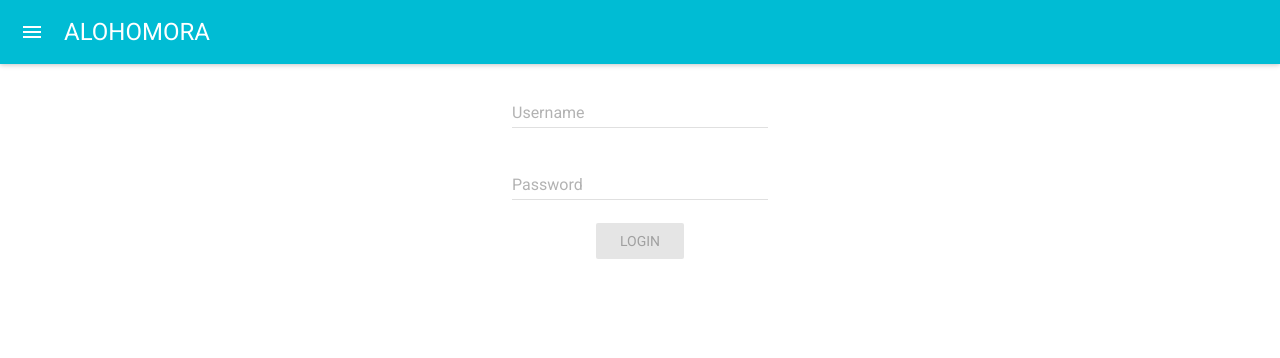
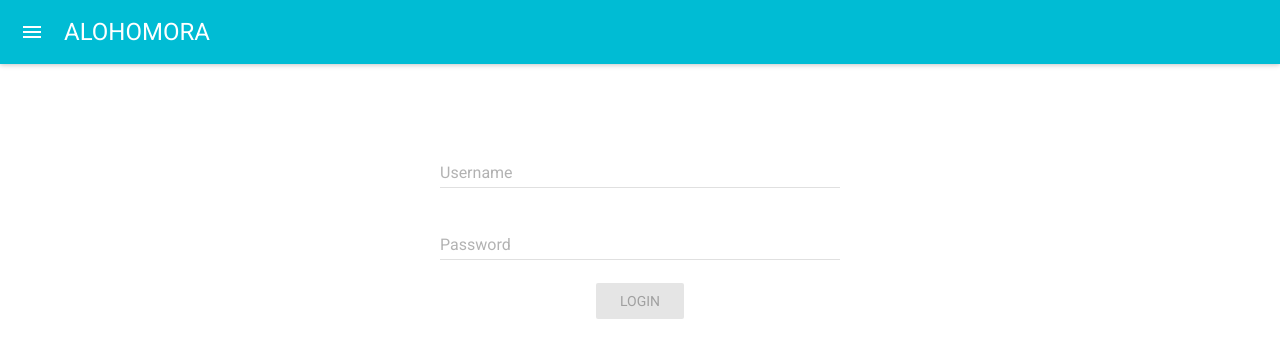
Before and after one commit to TheBigBangTeam/Alohomora-3FA, a React (Create React App) app in the folder client/: page / in a window 1280 px wide. Shown: the top 358 px of the page. Built offline with nearby package versions, Linux system fonts and the light colour scheme.

Commit message:
Add simple routing plus 404 page

```diff
--- a/client/src/components/App.js
+++ b/client/src/components/App.js
@@ -1,12 +1,17 @@
 import React from 'react'
+import {Switch, Route} from 'react-router-dom'
 
-import Login from './Login'
 import Header from './Header'
+import LoginForm from './LoginForm'
+import NotFound from './NotFound'
 
 const App = () => (
   <div>
     <Header />
-    <Login />
+    <Switch>
+      <Route exact path='/' component={LoginForm} />
+      <Route component={NotFound} />
+    </Switch>
   </div>
 )
 
--- a/client/src/components/Login.js
+++ /dev/null
@@ -1,11 +0,0 @@
-import React from 'react'
-
-import LoginForm from './LoginForm'
-
-const Login = () => (
-  <div>
-    <LoginForm />
-  </div>
-)
-
-export default Login
--- a/client/src/components/LoginForm.js
+++ b/client/src/components/LoginForm.js
@@ -43,6 +43,7 @@ class LoginForm extends Component {
         <div style={styles.general}>
           <form>
             <TextField
+              style={styles.textField}
               floatingLabelText='Username'
               errorText={this.state.errors.username}
               name='username'
@@ -51,6 +52,7 @@ class LoginForm extends Component {
               onChange={this.handleChange} />
             <br />
             <TextField floatingLabelText='Password'
+              style={styles.textField}
               errorText={this.state.errors.password}
               name='password'
               type='password'
@@ -74,10 +76,14 @@ class LoginForm extends Component {
 
 const styles = {
   general: {
+    marginTop: '60px',
     textAlign: 'center'
   },
   submitButton: {
     margin: '15px'
+  },
+  textField: {
+    width: '400px'
   }
 }
 
--- /dev/null
+++ b/client/src/components/NotFound.js
@@ -0,0 +1,7 @@
+import React from 'react'
+
+const NotFound = () => (
+  <p>404</p>
+)
+
+export default NotFound
```
